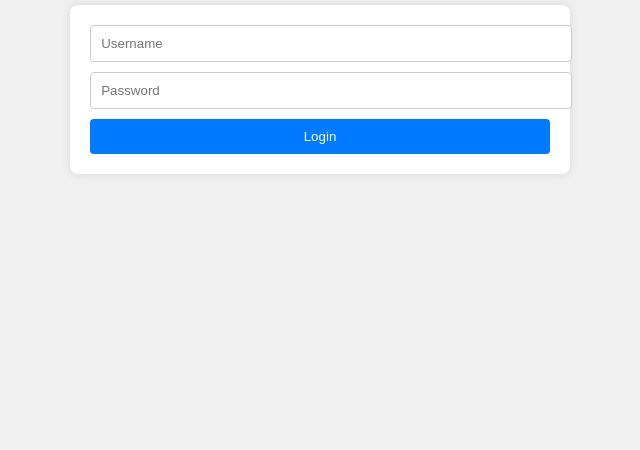
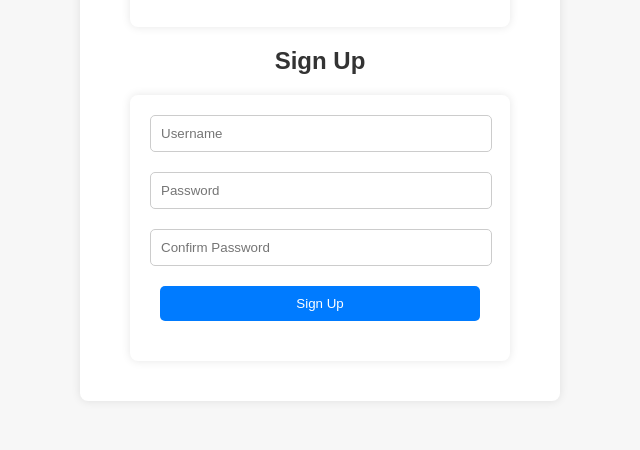
Before and after one commit to decipher4u/JEE, a plain HTML site: page index.html in a window 1280 px wide. Shown: the part 350-800 px from the top of the page, without its empty margins (320-960 px from the left). Drawn offline with Linux system fonts and the light colour scheme.

Commit message:
Update index.html

```diff
--- a/index.html
+++ b/index.html
@@ -5,6 +5,57 @@
   <meta name="viewport" content="width=device-width, initial-scale=1.0">
   <title>Login</title>
   <link rel="stylesheet" href="styles.css">
+  <style>
+    body {
+      font-family: Arial, sans-serif;
+      background-color: #f7f7f7;
+      margin: 0;
+      padding: 0;
+      display: flex;
+      justify-content: center;
+      align-items: center;
+      height: 100vh;
+    }
+    .container {
+      background-color: #fff;
+      border-radius: 8px;
+      box-shadow: 0px 0px 10px rgba(0, 0, 0, 0.1);
+      padding: 40px;
+      width: 400px;
+      max-width: 90%;
+      text-align: center;
+    }
+    h1, h2 {
+      margin-bottom: 20px;
+      color: #333;
+    }
+    input[type="text"],
+    input[type="password"],
+    input[type="submit"] {
+      width: calc(100% - 20px);
+      margin-bottom: 20px;
+      padding: 10px;
+      border-radius: 5px;
+      border: 1px solid #ccc;
+      transition: border-color 0.3s ease;
+    }
+    input[type="text"]:focus,
+    input[type="password"]:focus {
+      border-color: #007bff;
+    }
+    input[type="submit"] {
+      background-color: #007bff;
+      color: #fff;
+      border: none;
+      border-radius: 5px;
+      padding: 10px 0;
+      cursor: pointer;
+      transition: background-color 0.3s ease;
+    }
+    input[type="submit"]:hover {
+      background-color: #0056b3;
+    }
+  </style>
 </head>
 <body>
 
@@ -13,7 +64,15 @@
     <form id="login-form" class="login-form">
       <input type="text" id="login-username" placeholder="Username" required>
       <input type="password" id="login-password" placeholder="Password" required>
-      <button type="submit">Login</button>
+      <input type="submit" value="Login">
+    </form>
+
+    <h2>Sign Up</h2>
+    <form id="signup-form" class="signup-form">
+      <input type="text" id="signup-username" placeholder="Username" required>
+      <input type="password" id="signup-password" placeholder="Password" required>
+      <input type="password" id="signup-password-confirm" placeholder="Confirm Password" required>
+      <input type="submit" value="Sign Up">
     </form>
   </div>
 
```
